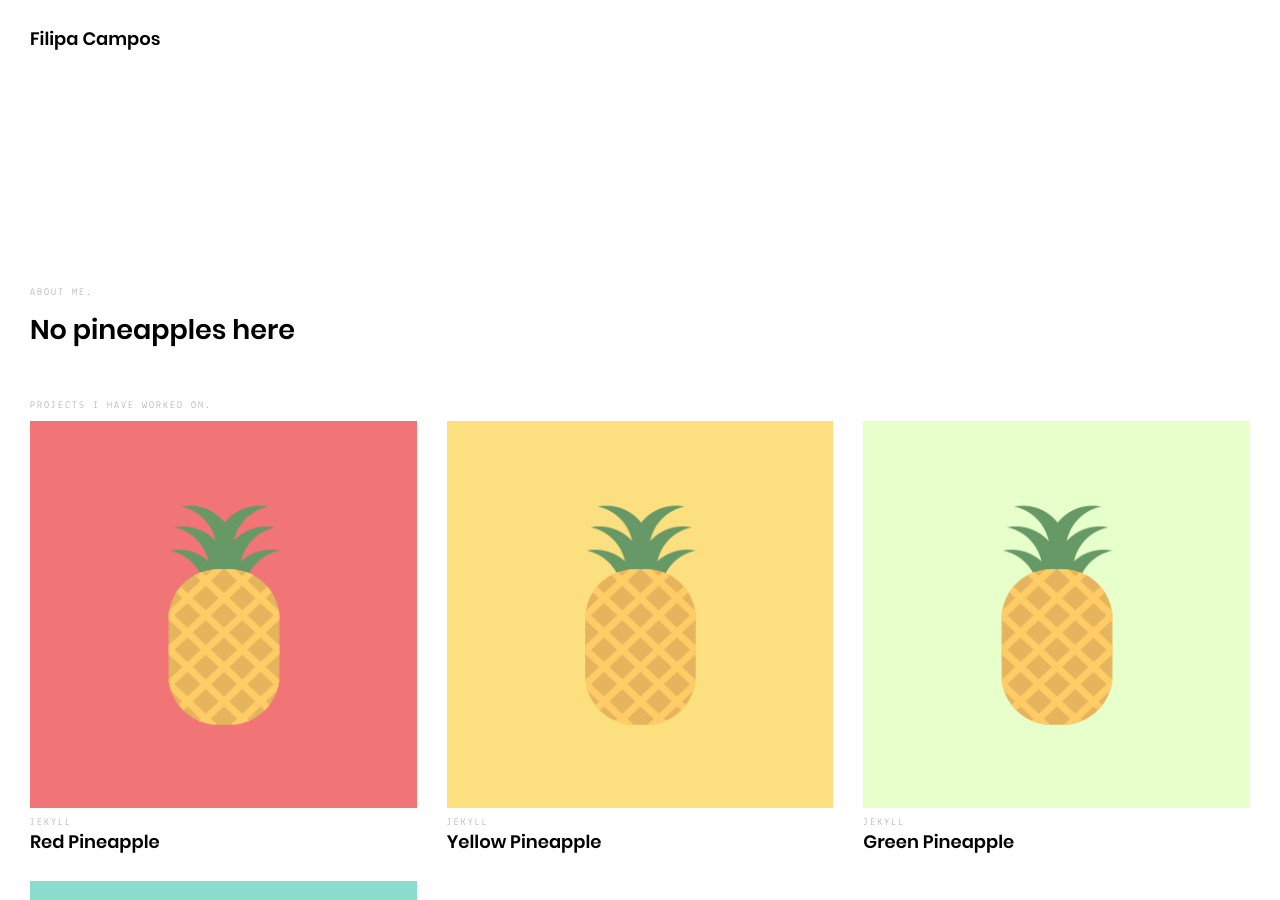
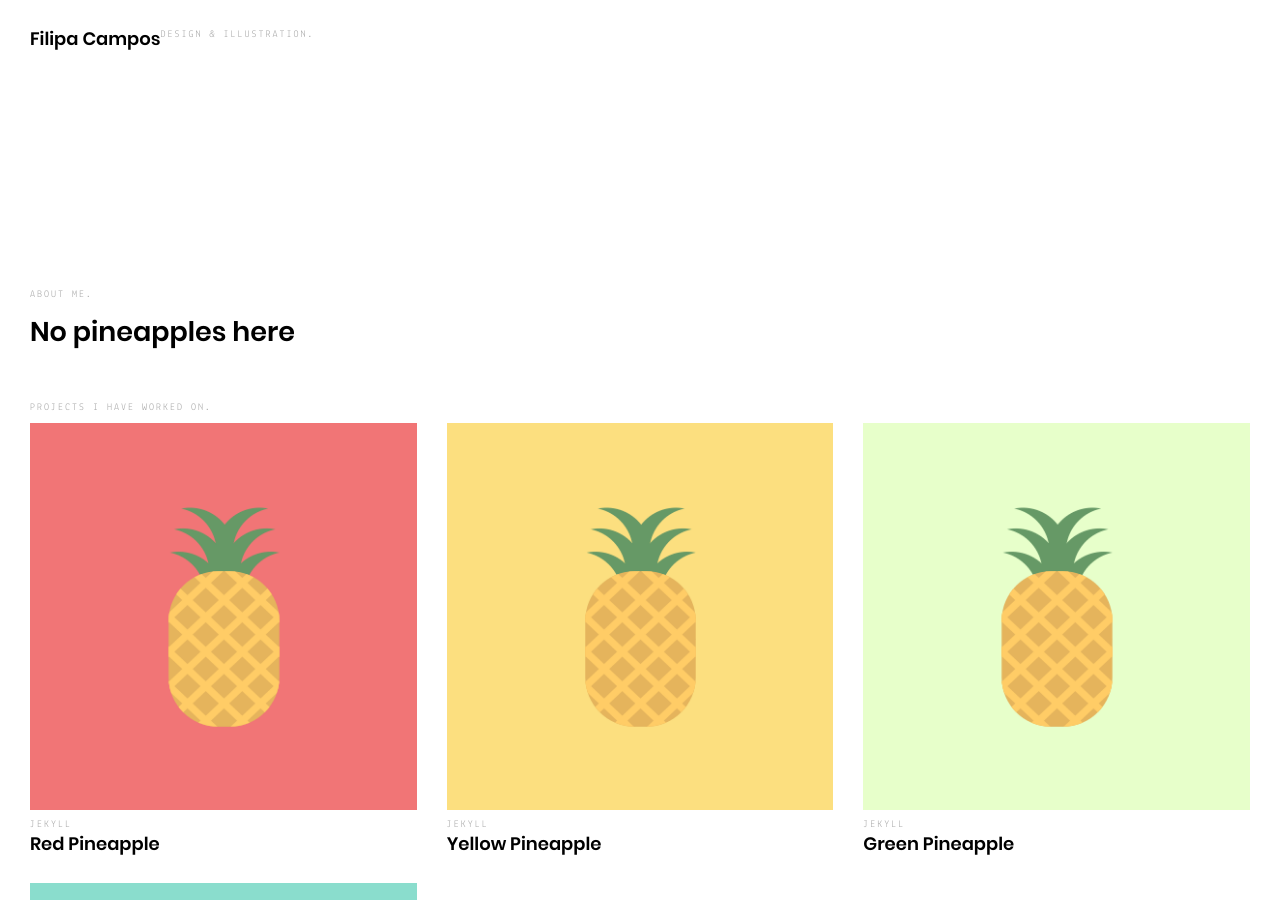
Before and after one commit to filipanoscampos/filipamadethis, a Jekyll site: the page built from index.html, in a window 1280 px wide and 900 px high. Built offline with Jekyll 4.4.1, drawn with Linux system fonts in a browser that asks for light colours; nearby versions of some CDN libraries; library files that are not in the unit come from our copies.

Commit message:
Header changes

```diff
--- a/_includes/header.html
+++ b/_includes/header.html
@@ -2,6 +2,7 @@
 	<div class="container">
 		<h1 class="logo">
 			<a title="{{ site.author }}" href="{{ site.baseurl | append: "/" }}">{{ site.author }}</a>
+			<h2>Design & illustration.</h2>
 		</h1>
 	</div>
 </header>
```
